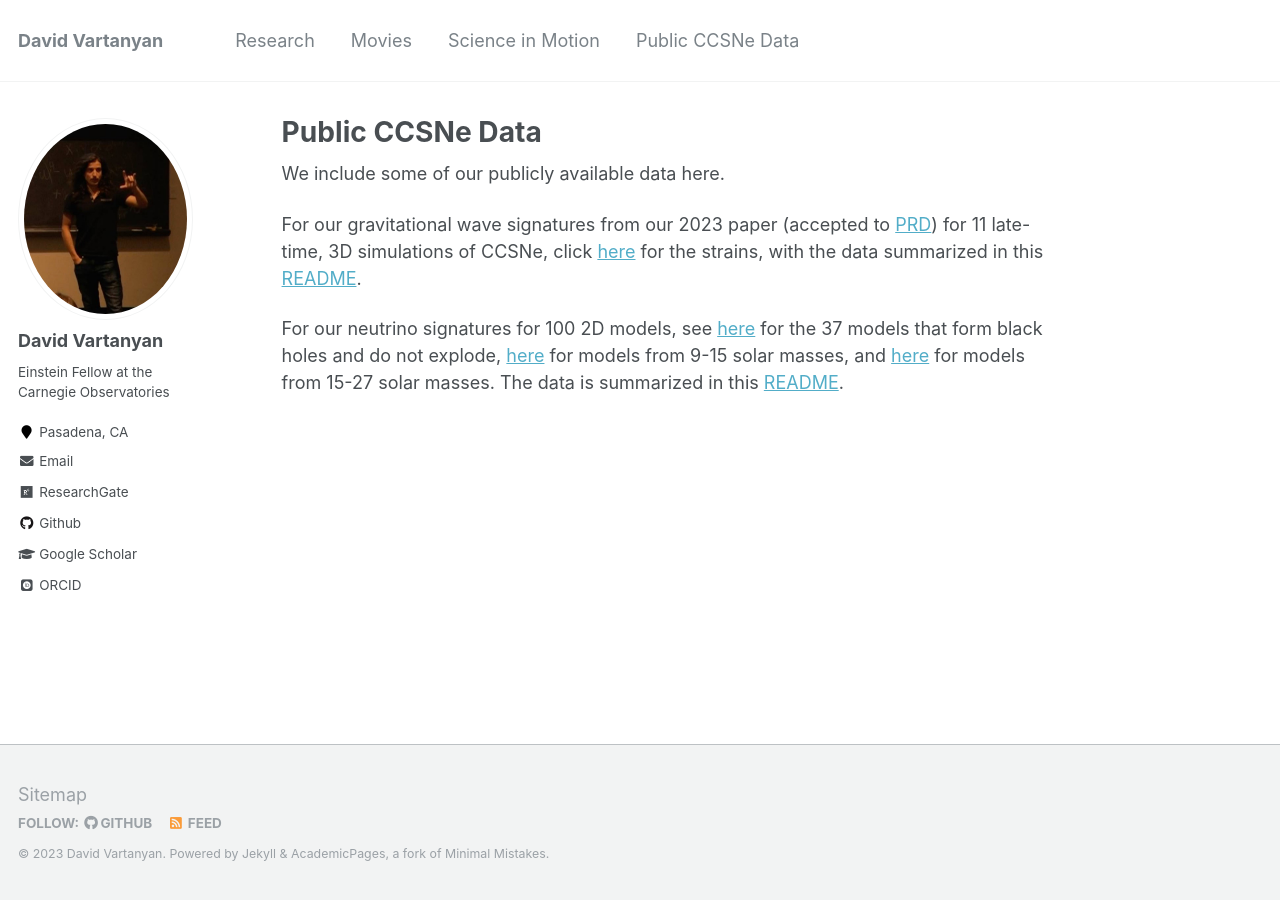
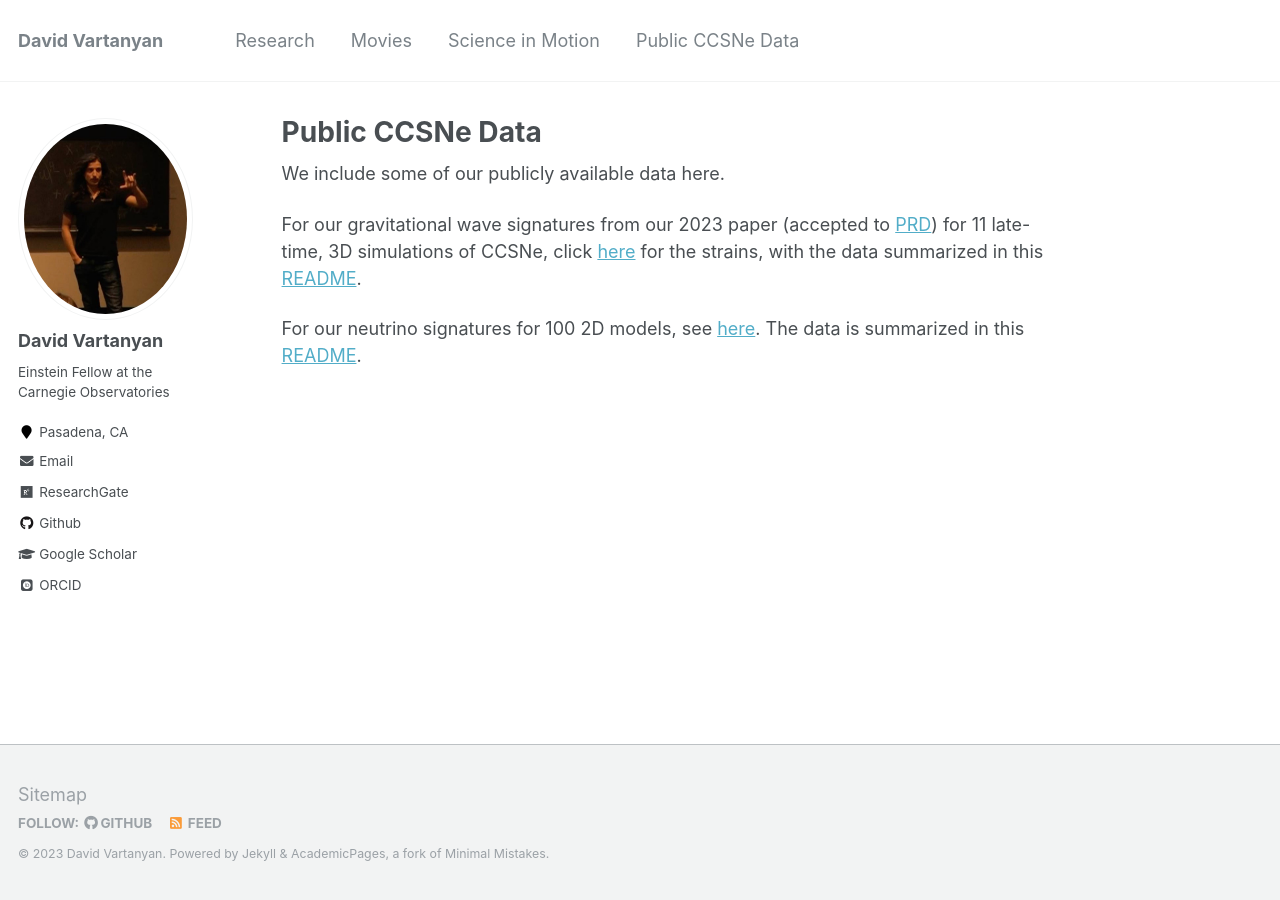
Before and after one commit to dvartany/dvartany.github.io, a Jekyll site: the page built from _pages/data.md, in a window 1280 px wide. Built offline with Jekyll 4.4.1, drawn with Linux system fonts in a browser that asks for light colours; some web fonts are replaced.

Commit message:
Update data.md

```diff
--- a/_pages/data.md
+++ b/_pages/data.md
@@ -12,4 +12,4 @@ For our gravitational wave signatures from our 2023 paper (accepted to [PRD](htt
 click [here](https://305b88f5-d936-454c-a213-4364774d9194.filesusr.com/archives/f669df_6e4f524a090c401283f8eee71cfe2999.zip?dn=gwstrain.zip) for the strains, with the data summarized in this [README](http://dvartany.github.io/files/README.txt).
 
 
-For our neutrino signatures for 100 2D models, see [here](http://dvartany.github.io/files/BH.zip) for the 37 models that form black holes and do not explode, [here](http://dvartany.github.io/files/low_mass.zip) for models from 9-15 solar masses, and [here](http://dvartany.github.io/files/high_mass.zip) for models from 15-27 solar masses. The data is summarized in this [README](http://dvartany.github.io/files/README-2D-neutrino).
+For our neutrino signatures for 100 2D models, see [here](https://f669dfe4-5008-429c-8aa5-16365fc454f2.usrfiles.com/archives/f669df_4692d117cf964489b2b88f48eb839582.zip). The data is summarized in this [README](http://dvartany.github.io/files/README-2D-neutrino).
```
